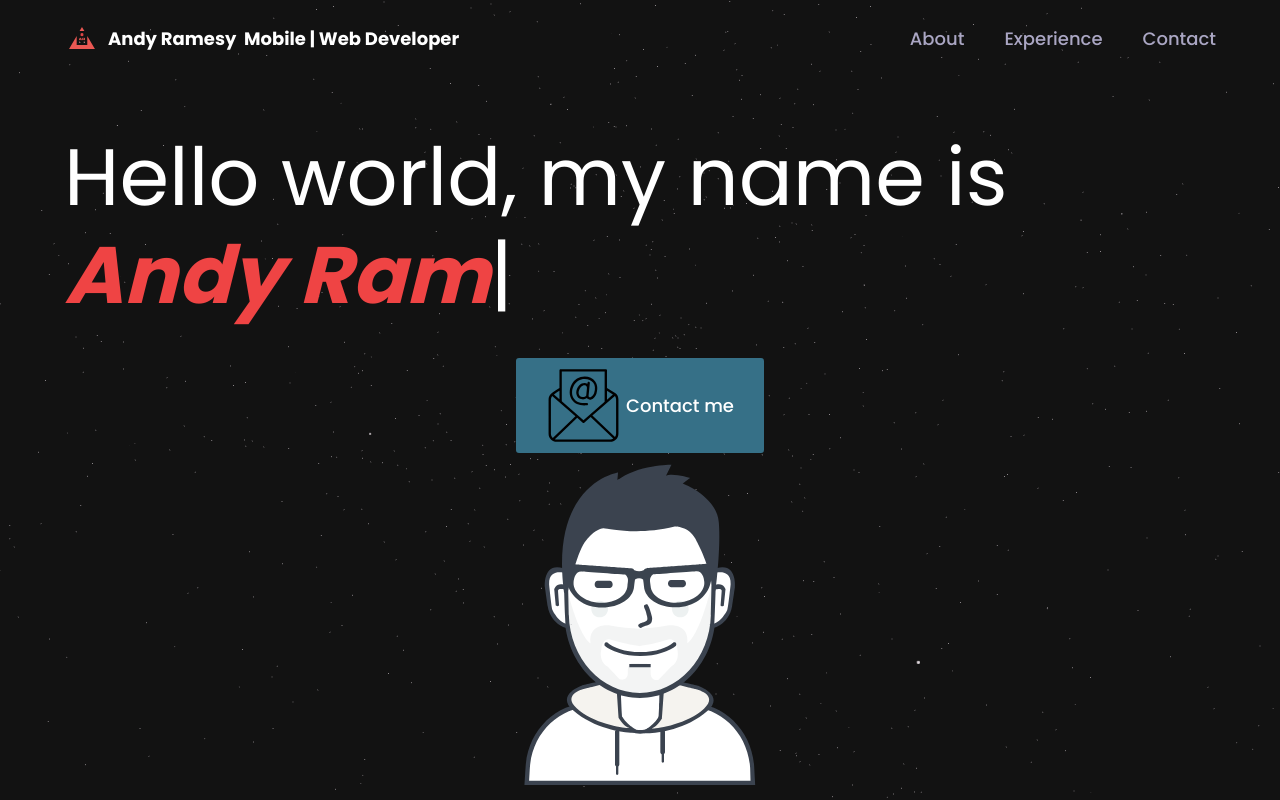
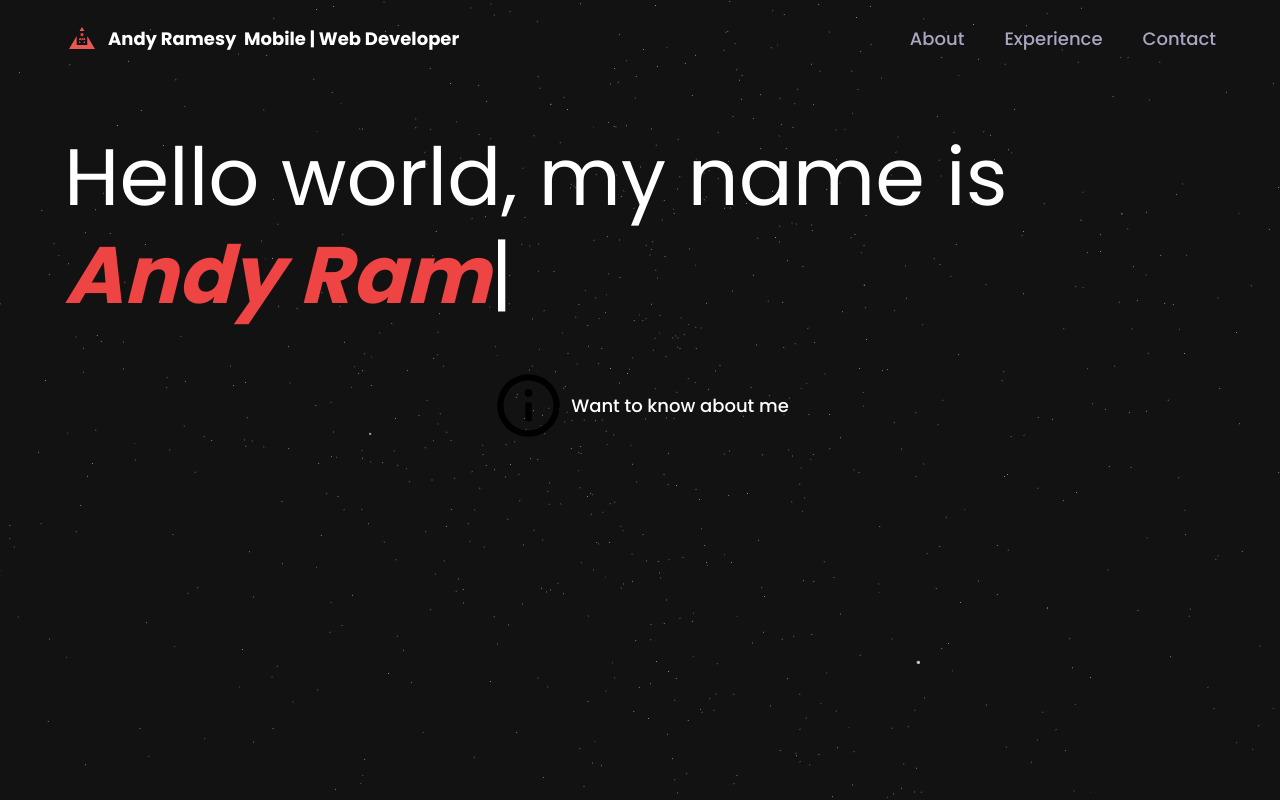
Before and after one commit to andyRamesy/prt, a React (Vite) app: page / in a window 1280 px wide. Built offline with nearby package versions, Linux system fonts and the light colour scheme.

Commit message:
improve btn

```diff
--- a/src/components/Welcome.tsx
+++ b/src/components/Welcome.tsx
@@ -2,7 +2,7 @@ import { motion } from "framer-motion";
 import { styles } from "../styles";
 import { ComputersCanvas } from "./canvas";
 import Typewriter from "typewriter-effect";
-import { user,mail,contact } from "../assets/index";
+import { user,mail,contact,about } from "../assets/index";
 import "./styles/WelcomeStyle.css"
 import { Link } from "react-router-dom";
 const Welcome = () => {
@@ -23,17 +23,18 @@ const Welcome = () => {
             />
           </h1>
         {/* </div> */}
-        <div className="flex gap-[5px] my-[10px] btn">
-          <img src={contact} alt="" className="max-w-[75px]"/>
-          <Link to="/contact">Contact me</Link>
-        </div>
-        <div className="absolute bottom-[10px]">
+        <Link to="/about" className="flex gap-[5px] my-[10px] btn">
+          <img src={about} alt="" className="max-w-[75px]"/>
+          Want to know about me
+          {/* <Link  >Contact me</Link> */}
+        </Link>
+        {/* <div className="absolute bottom-[10px]">
           <img
             src={user}
             alt="Me"
             className="max-w-[400px] h-max-[300px] object-contain"
           />
-        </div>
+        </div> */}
       </div>
     </section>
   );
--- a/src/components/styles/WelcomeStyle.css
+++ b/src/components/styles/WelcomeStyle.css
@@ -2,9 +2,9 @@
   font-weight: 500;
   font-size: 18px;
   /* color: #fff; */
-  background-color: #367087;
+  /* background-color: #367087; */
   padding: 10px 30px;
-  /* border: solid #00000000 1px; */
+  border:  #ececec 1px;
   /* box-shadow: rgb(144, 192, 252) 5px 5px 25px 5px; */
   border-radius: 3px;
   transition: 876ms;
@@ -24,3 +24,8 @@
   /* color: #0066cc; */
   /* border: solid 1px #0066cc; */
 }
+
+.btn:active{
+  background-color: #272631;
+  transition: 1ms;
+}
```
Also changed, not shown: src/assets/index.ts (+16 -14 lines), src/assets/about.svg (added).
